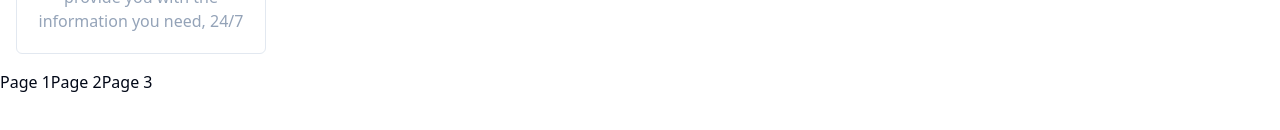
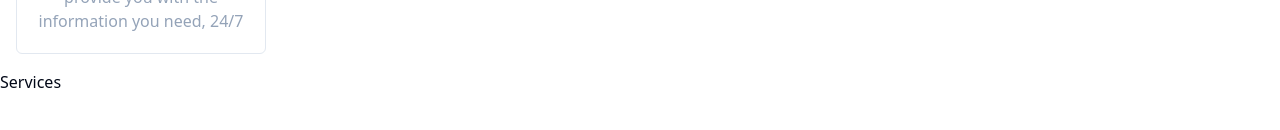
Before and after one commit to Sume-lang/thehills, a Next.js app: page /Home in a window 1280 px wide. Shown: the part 1334-1464 px from the top of the page. Built offline with nearby package versions, Linux system fonts and the light colour scheme.

Commit message:
add modivied

```diff
--- a/app/(pages)/Home/Resources/UI/divmotion.tsx
+++ b/app/(pages)/Home/Resources/UI/divmotion.tsx
@@ -1,15 +1,31 @@
-import React from "react";
+"use client";
 import { motion } from "framer-motion";
 
-const fx = {};
-
-export default function Divmotion({ children }: { children: React.ReactNode }) {
+const DivMotion = ({
+  children,
+  className,
+}: {
+  children: React.ReactNode;
+  className?: string;
+}) => {
   return (
     <motion.div
-      className="w-full h-full flex flex-col items-center justify-center"
-      whileHover={{ scale: 1.1 }}
-      whileTap={{ scale: 0.9 }}>
+      className={className}
+      exit={{
+        opacity: 0,
+        x: "100%",
+        transition: { duration: 0.7 },
+      }}
+      initial={{ opacity: 0, x: "-100%" }}
+      animate={{ opacity: 1, x: 0 }}
+      transition={{
+        duration: 0.7,
+        staggerChildren: 0.3,
+        delayChildren: 0.3,
+      }}
+    >
       {children}
     </motion.div>
   );
-}
+};
+export default DivMotion;
--- a/app/(pages)/Home/Sections/Discovery.tsx
+++ b/app/(pages)/Home/Sections/Discovery.tsx
@@ -1,33 +1,34 @@
 import React from "react";
 import dataDisc from "../Resources/Discovery";
+import Divmotion from "../Resources/UI/divmotion";
 
 export default function Discovery() {
   return (
     <main className="flex flex-col w-full h-full items-center justify-center gap-2 lg:p-4 p-2">
-      <section className="pr-8">
-        <div className="w-full h-full">
+      <Divmotion className="pr-8">
+        <Divmotion className="w-full h-full">
           <h1 className="lg:text-5xl text-5xl font-light">
             We <span className="text-slate-400 font-extrabold">Provide</span>
           </h1>
-        </div>
-      </section>
-      <section className="flex flex-row flex-wrap items-start justify-start gap-4">
+        </Divmotion>
+      </Divmotion>
+      <div className="flex flex-row flex-wrap items-start justify-start gap-4">
         {dataDisc.map((item) => (
           <div key={item.id}>
             <div className="lg:w-[250px] lg:h-[250px] w-full h-[250px] bg-opacity-15 rounded-md  p-2 flex  flex-col items-center justify-center border hover:bg-slate-400 hover:bg-opacity-25 hover:shadow-md duration-200 ease-linear gap-5">
-              <div>
+              <Divmotion>
                 <h1 className="lg:text-2xl text-2xl font-extralight text-slate-400">
                   {item.title}
                 </h1>
-              </div>
-              <span className="text-slate-400">{item.icons}</span>
-              <span className="text-slate-400 text-center font-extralight">
+              </Divmotion>
+              <Divmotion className="text-slate-400">{item.icons}</Divmotion>
+              <Divmotion className="text-slate-400 text-center font-extralight">
                 {item.desc}
-              </span>
+              </Divmotion>
             </div>
           </div>
         ))}
-      </section>
+      </div>
     </main>
   );
 }
--- a/app/(pages)/Home/Sections/Services.tsx
+++ b/app/(pages)/Home/Sections/Services.tsx
@@ -1,10 +1,13 @@
 import React from "react";
+import Divmotion from "../Resources/UI/divmotion";
 export default function Services() {
   return (
     <main className="w-full min-h-screen flex lg:flex-row flex-col items-start justify-start">
-      <section>Page 1</section>
-      <section>Page 2</section>
-      <section>Page 3</section>
+      <section>
+        <Divmotion>
+          <h1>Services</h1>
+        </Divmotion>
+      </section>
     </main>
   );
 }
```
